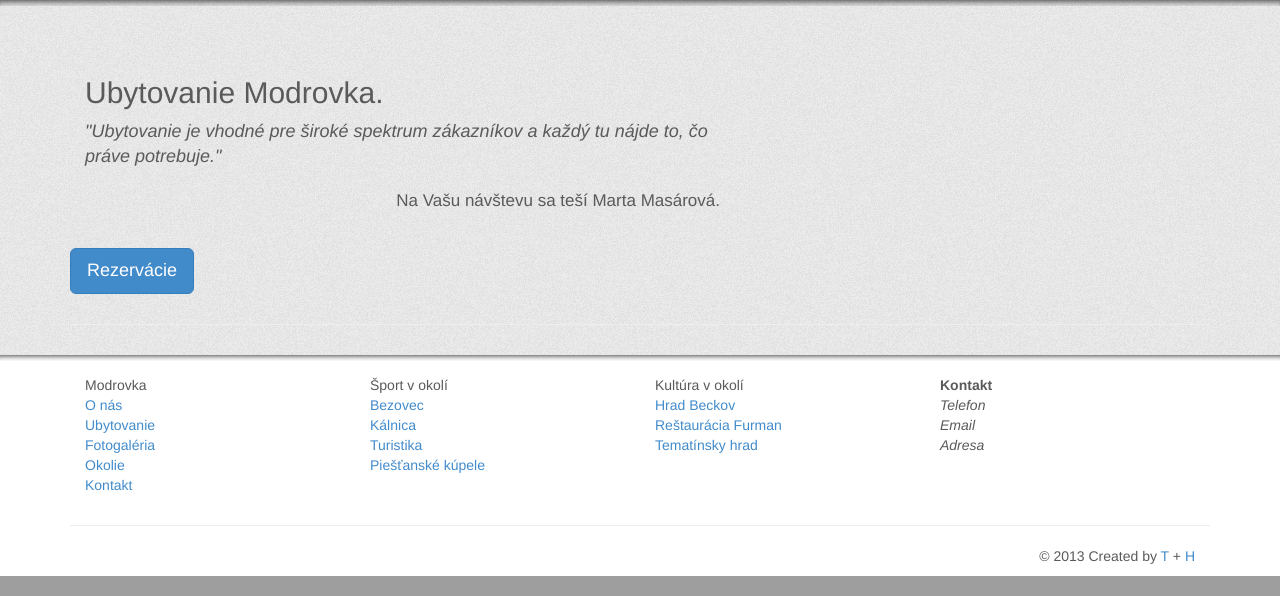
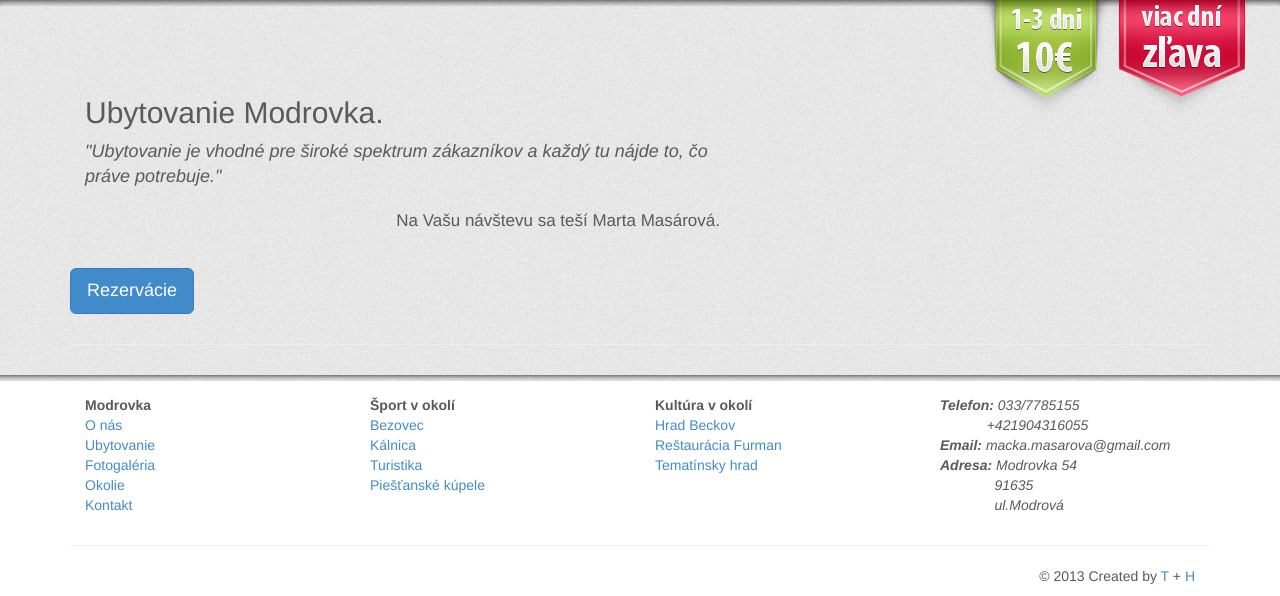
Before and after one commit to lukhor/ci_intro, a CodeIgniter app: page /ci_intro/ in a window 1280 px wide. Shown: the part 500-1096 px from the top of the page. Run offline with CodeIgniter, Linux system fonts and the light colour scheme; some libraries are stand-ins or nearby versions.

Commit message:
footer, cena atd

```diff
--- a/application/views/footer.php
+++ b/application/views/footer.php
@@ -22,7 +22,7 @@
     <div class="col-lg-12">
       <div class="col-md-3">
         <ul class="list-unstyled">
-          <li>Modrovka<li>
+          <li><b>Modrovka</b><li>
           <li><a href="#">O nás</a></li>
           <li><a href="#">Ubytovanie</a></li>
           <li><a href="#">Fotogaléria</a></li>
@@ -32,7 +32,7 @@
       </div>
       <div class="col-md-3">
         <ul class="list-unstyled">
-          <li>Šport v okolí<li>
+          <li><b>Šport v okolí</b><li>
           <li><a href="#">Bezovec</a></li>
           <li><a href="#">Kálnica</a></li>
           <li><a href="#">Turistika</a></li>
@@ -41,7 +41,7 @@
       </div>
       <div class="col-md-3">
         <ul class="list-unstyled">
-          <li>Kultúra v okolí<li>
+          <li><b>Kultúra v okolí</b><li>
           <li><a href="#">Hrad Beckov</a></li>
           <li><a href="#">Reštaurácia Furman</a></li>
           <li><a href="#">Tematínsky hrad</a></li>
@@ -49,10 +49,11 @@
       </div>
         <div class="col-md-3">
             <ul class="list-unstyled">
-                <li><b>Kontakt</b><li>
-                <li><i>Telefon</i><li>
-                <li><i>Email</i><li>
-                <li><i>Adresa</i><li>
+
+                <li><i><b>Telefon:</b> 033/7785155<br>&nbsp;&nbsp;&nbsp;&nbsp;&nbsp;&nbsp;&nbsp;&nbsp;&nbsp;&nbsp;&nbsp;&nbsp;+421904316055</i><li>
+                <li><i><b>Email:</b> macka.masarova@gmail.com</i><li>
+                <li><i><b>Adresa:</b> Modrovka 54<br>&nbsp;&nbsp;&nbsp;&nbsp;&nbsp;&nbsp;&nbsp;&nbsp;&nbsp;&nbsp;&nbsp;&nbsp;&nbsp;
+                					  91635<br>&nbsp;&nbsp;&nbsp;&nbsp;&nbsp;&nbsp;&nbsp;&nbsp;&nbsp;&nbsp;&nbsp;&nbsp;&nbsp;&nbsp;ul.Modrová</i><li>
             </ul>
         </div>
     </div>
--- a/application/views/main_content.php
+++ b/application/views/main_content.php
@@ -104,8 +104,16 @@
 <!-- ======= weather div -->
 <div id="weather" class="weatherFeed" style="display: none"></div>
 <div class="content">
-	 <hr class="style-five">
+
+	 <hr class="style-five"><br />
+<div>
+        	    	    	<div class="price3">
+
+        	    	    	</div>
+        	    	    	<div class="price4">
+        	    	    </div>
 <div class="container">
+
     <!--<li><a href="contact"><?php /*echo label('accomodation', $this); */?></a></li>
         <li><?php /*echo anchor("site/change/slovak", "SK") */?></li>
         <li><?php /*echo anchor("site/change/english", "ENG") */?></li>-->
--- a/css/style.css
+++ b/css/style.css
@@ -511,3 +511,45 @@ hr.style-down {
 	width:400px;
 	height:200px;
 }
+
+.price {
+	width:202px;
+	height:121px;
+	float:right;
+	background-image: url('../images/label.png');
+	margin-top:-56px;
+
+
+}
+
+.price2 {
+	width:204px;
+	height:121px;
+	float:right;
+	background-image: url('../images/label2.png');
+	margin-top:-56px;
+	margin-right:-70px;
+
+
+}
+
+.price3 {
+	width:202px;
+	height:121px;
+	float:right;
+	background-image: url('../images/label.png');
+	margin-top:-76px;
+
+
+}
+
+.price4 {
+	width:204px;
+	height:121px;
+	float:right;
+	background-image: url('../images/label2.png');
+	margin-top:-76px;
+	margin-right:-70px;
+
+
+}
```
Also changed, not shown: application/views/accomodation_content.php (+7 -0 lines), images/label.png (added), images/label2.png (added).
